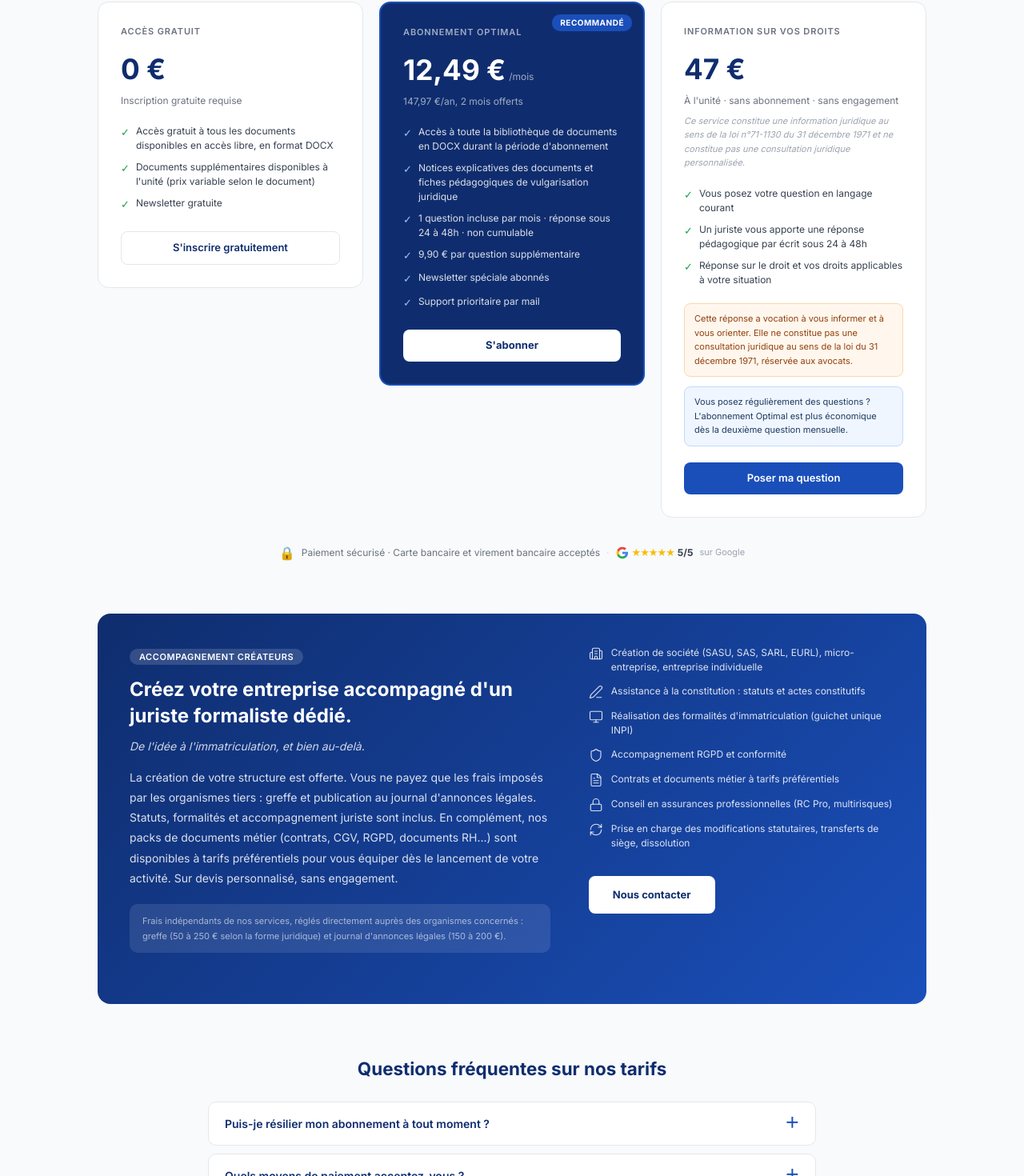
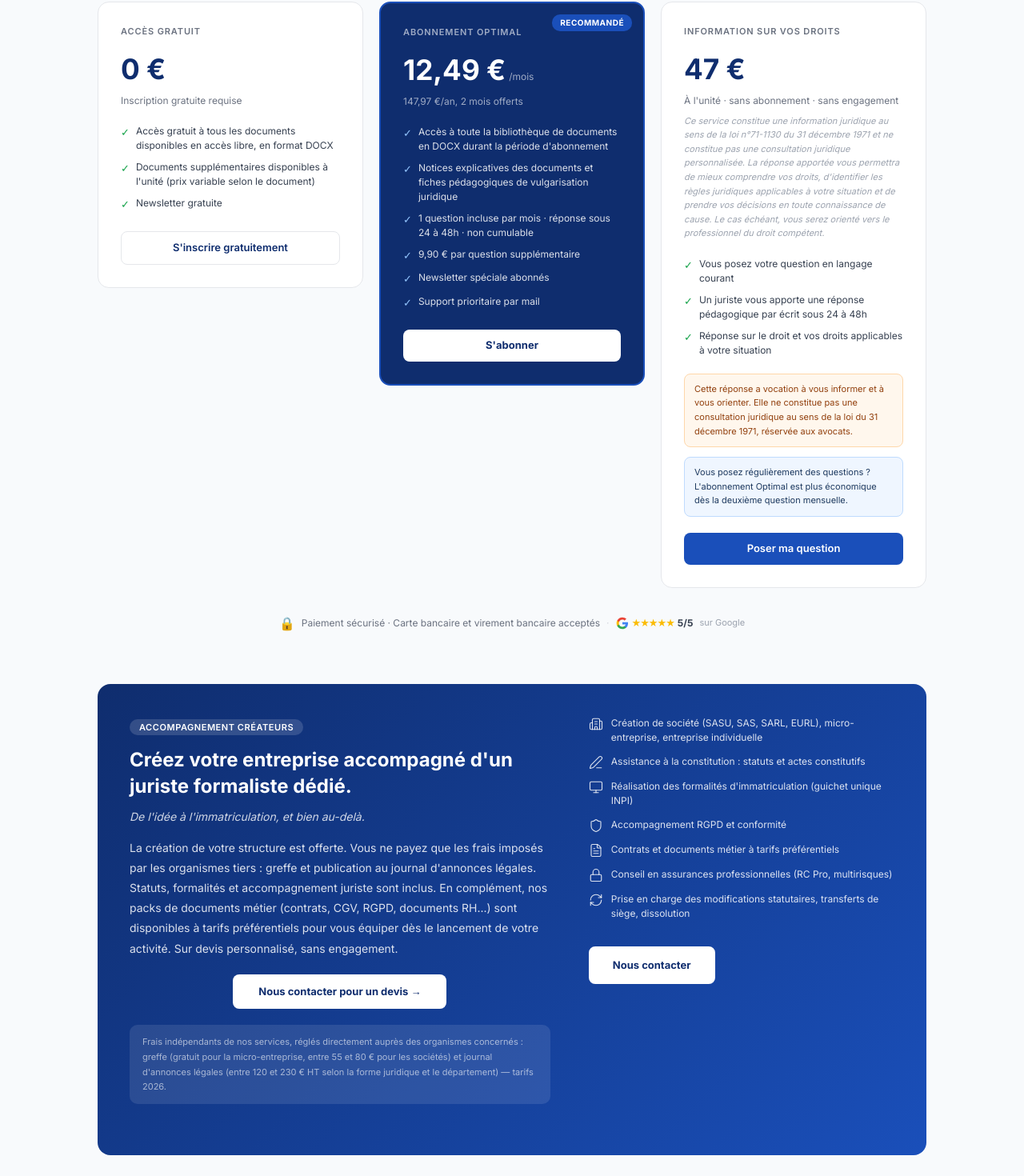
Before and after one commit to SYPA-ASSO/docutheque-next, a Next.js app: page /tarifs in a window 1280 px wide. Shown: the part 493-1963 px from the top of the page at 80% size. Built offline with nearby package versions, Linux system fonts and the light colour scheme.

Commit message:
Tarifs créateurs : bouton contact + frais greffe/JAL mis à jour 2026

```diff
--- a/app/tarifs/TarifsClient.tsx
+++ b/app/tarifs/TarifsClient.tsx
@@ -131,7 +131,7 @@ export default function TarifsClient() {
               <p style={{fontSize: '11px', fontWeight: '600', color: '#6b7280', letterSpacing: '0.08em', margin: 0}}>INFORMATION SUR VOS DROITS</p>
               <div style={{margin: '12px 0 4px'}}><span style={{fontSize: '2.2rem', fontWeight: '700', color: '#0f2d6e'}}>47 €</span></div>
               <p style={{color: '#6b7280', fontSize: '12px', marginBottom: '8px'}}>À l'unité · sans abonnement · sans engagement</p>
-              <p style={{color: '#9ca3af', fontSize: '11px', marginBottom: '20px', lineHeight: '1.6', fontStyle: 'italic'}}>Ce service constitue une information juridique au sens de la loi n°71-1130 du 31 décembre 1971 et ne constitue pas une consultation juridique personnalisée.</p>
+              <p style={{color: '#9ca3af', fontSize: '11px', marginBottom: '20px', lineHeight: '1.6', fontStyle: 'italic'}}>Ce service constitue une information juridique au sens de la loi n°71-1130 du 31 décembre 1971 et ne constitue pas une consultation juridique personnalisée. La réponse apportée vous permettra de mieux comprendre vos droits, d'identifier les règles juridiques applicables à votre situation et de prendre vos décisions en toute connaissance de cause. Le cas échéant, vous serez orienté vers le professionnel du droit compétent.</p>
               <div style={{display: 'flex', flexDirection: 'column', gap: '9px', marginBottom: '20px'}}>
                 {[
                   'Vous posez votre question en langage courant',
@@ -176,10 +176,15 @@ export default function TarifsClient() {
               <p style={{color: 'rgba(255,255,255,0.85)', fontSize: '0.875rem', lineHeight: '1.8', marginBottom: '20px'}}>
                 La création de votre structure est offerte. Vous ne payez que les frais imposés par les organismes tiers : greffe et publication au journal d'annonces légales. Statuts, formalités et accompagnement juriste sont inclus. En complément, nos packs de documents métier (contrats, CGV, RGPD, documents RH...) sont disponibles à tarifs préférentiels pour vous équiper dès le lancement de votre activité. Sur devis personnalisé, sans engagement.
               </p>
+              <div style={{display: 'flex', justifyContent: 'center', marginBottom: '20px'}}>
+                <a href="/contact" style={{display: 'inline-block', background: 'white', color: '#0f2d6e', padding: '12px 32px', borderRadius: '8px', fontSize: '13px', fontWeight: '700', textDecoration: 'none'}}>
+                  Nous contacter pour un devis →
+                </a>
+              </div>
               <div style={{display: 'flex', alignItems: 'center', gap: '14px', marginBottom: '24px', flexWrap: 'wrap'}}>
                 <div style={{flex: 1, background: 'rgba(255,255,255,0.1)', borderRadius: '10px', padding: '12px 16px'}}>
                   <p style={{color: 'rgba(255,255,255,0.6)', fontSize: '11px', lineHeight: '1.7', margin: 0}}>
-                    Frais indépendants de nos services, réglés directement auprès des organismes concernés : greffe (50 à 250 € selon la forme juridique) et journal d'annonces légales (150 à 200 €).
+                    Frais indépendants de nos services, réglés directement auprès des organismes concernés : greffe (gratuit pour la micro-entreprise, entre 55 et 80 € pour les sociétés) et journal d'annonces légales (entre 120 et 230 € HT selon la forme juridique et le département) — tarifs 2026.
                   </p>
                 </div>
               </div>
```
